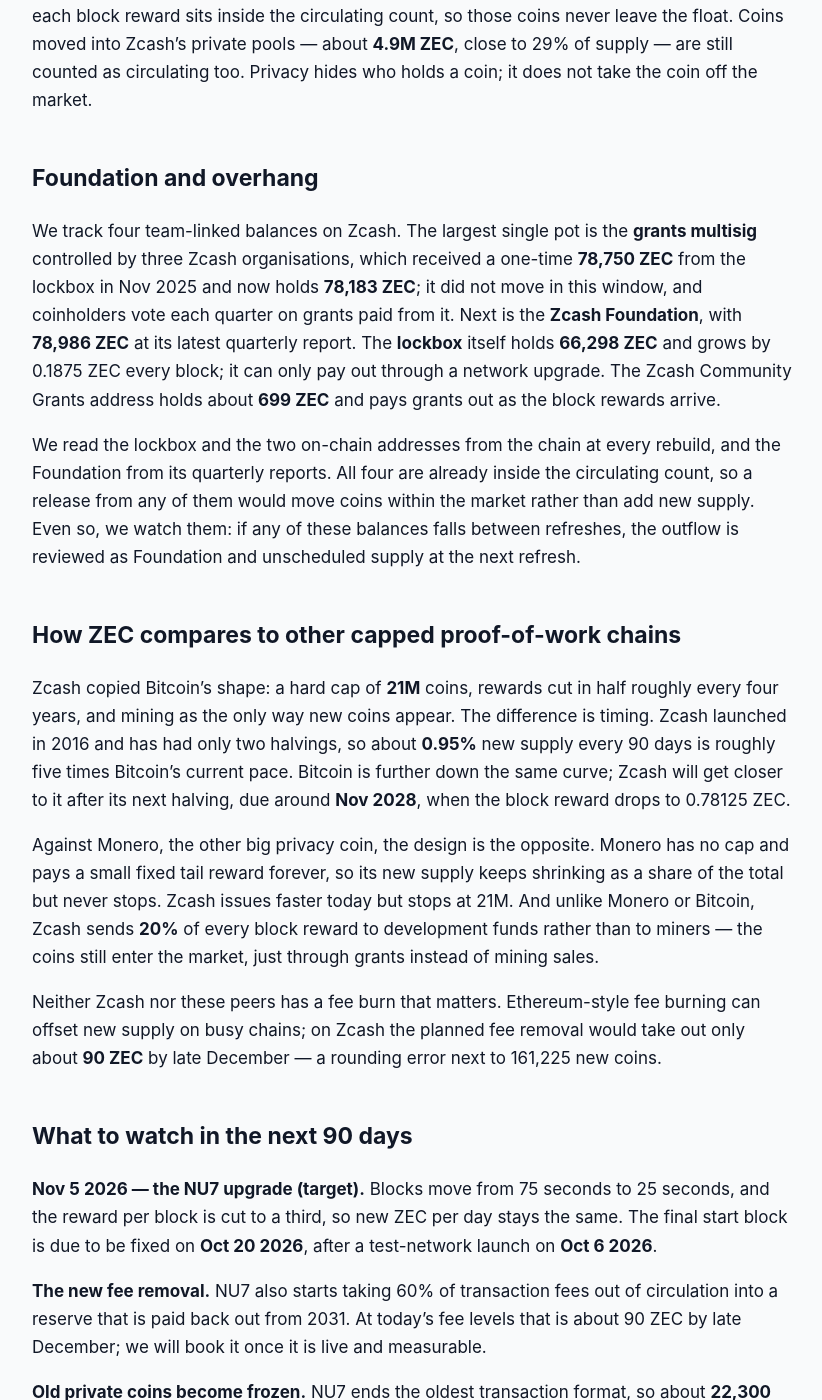
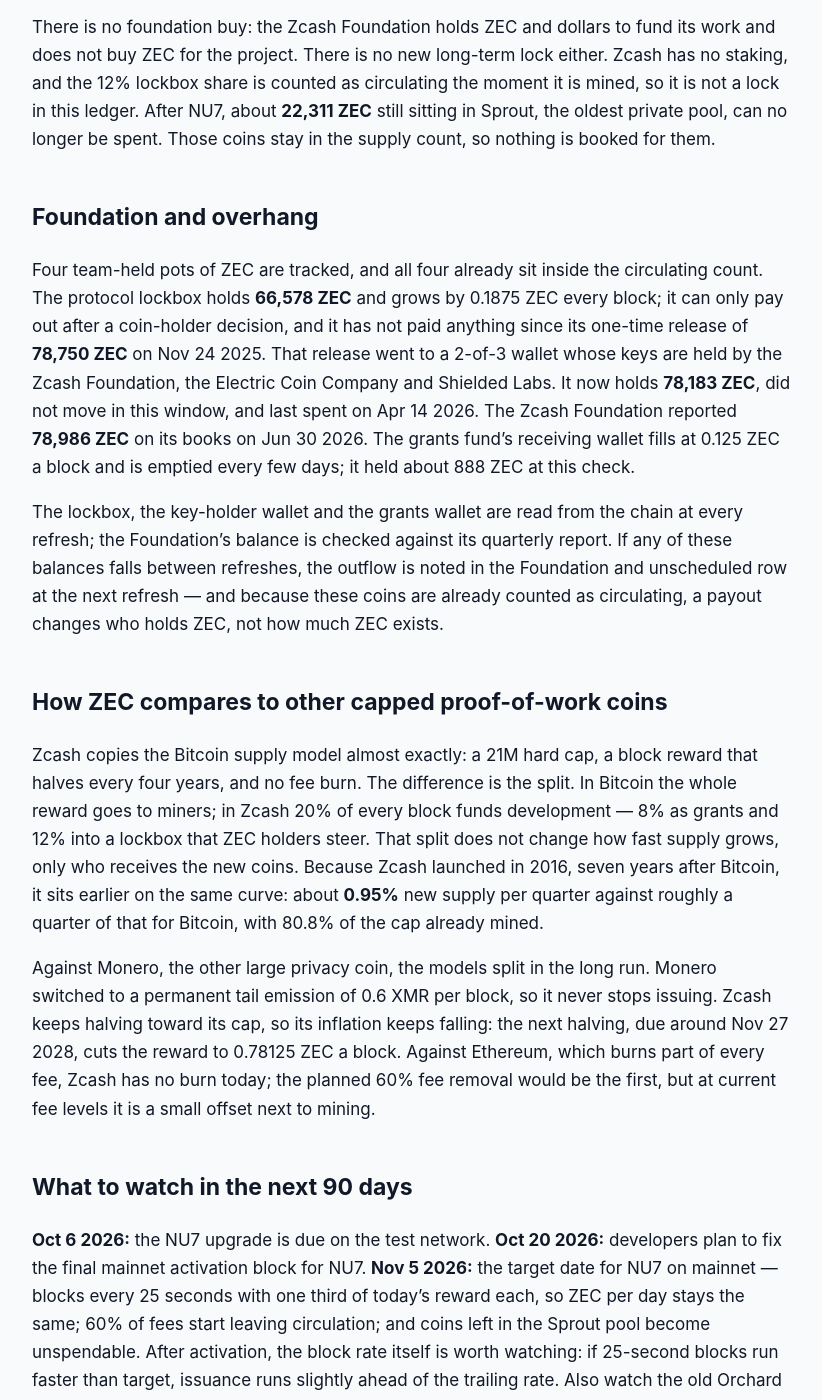
Before and after one commit to jeevansongmy-spec/mrnasdog-articles, a Jekyll site: the page built from crypto/zec-pressure-framework.md, in a window 1280 px wide and 1400 px high, scrolled down 1554 px. Shown: the whole window, without its empty margins (228-1050 px from the left). Built offline with Jekyll 4.4.1, drawn with Linux system fonts in a browser that asks for light colours; some of the changed text lies outside the part shown.

Commit message:
publish: crypto/zec-pressure-framework

```diff
--- a/crypto/zec-pressure-framework.md
+++ b/crypto/zec-pressure-framework.md
@@ -1,6 +1,6 @@
 ---
 title:         "ZEC Inflation Analysis · September 2026 · Supply growing · projected to keep growing"
-description:   "ZEC supply is growing: Zcash created 161,225 ZEC in 90 days at 1.5625 ZEC per block, with no burn or buyback, so supply rose +0.95% and should do the same next."
+description:   "ZEC supply is growing: Zcash mined 161,227 ZEC in 90 days at 1.5625 ZEC per block, with no burn or buyback, so supply rose +0.95% and should do the same next."
 canonical_url: "https://mrnasdog.com/research/zec/inflation"
 tags:          ["crypto", "zec", "zcash", "privacy"]
 published:     true
@@ -10,54 +10,44 @@ published:     true
 
 # ZEC Inflation Analysis · September 2026 · Supply growing · projected to keep growing
 
-ZEC, the coin of the Zcash privacy chain, is inflationary at a steady, known pace: every Zcash block creates **1.5625 ZEC**, and the **103,184 blocks** of the last 90 days created **161,225 ZEC**, while nothing was burned or bought back. The MrNasdog Pressure Framework reads Zcash supply up **+0.95%** over 90 days and the same for the next 90 days, against a monitor reading of **+0.97%**. The 21M ZEC cap and the next halving, due around **Nov 2028**, are what slow it down.
+Zcash (ZEC) is mildly inflationary, and all of it comes from mining. In the 90 days to Sep 30 2026 the Zcash chain created **161,227 ZEC** through its fixed block reward of 1.5625 ZEC, and nothing was burned or bought back, so supply grew **+0.95%** — the inflation monitor reads **+0.98%**. The next 90 days should look the same: the November upgrade to faster blocks keeps ZEC per day unchanged, and the 21M cap and the halving in late 2028 set the ceiling.
 
 ## The verdict, in one paragraph
 
-For the 90-day window ending **Sep 29 2026**, the Pressure Framework reads **ZEC at +0.95% net**: the sell side added **161,225 ZEC** of block rewards and the buy side removed **0 ZEC**, measured against **16.95M ZEC** in circulation. The inflation monitor, which reads the supply count day by day, shows **+0.97%** for the same period, a gap of only **0.02 percentage points** — well inside the 0.5-point band, so no warning chip is shown. Zcash’s own supply count rose by exactly the block rewards across the window, to the last decimal. The next 90 days look the same: **+0.95%**. The label that fits: **a capped proof-of-work chain still in its high-issuance years, with no burn**.
+ZEC supply grew by a net **+0.95%** over the last 90 days: **161,227 ZEC** of new supply against **0 ZEC** removed, on **16.96M ZEC** circulating. The inflation monitor measures **+0.98%** for the same window, a gap of only **0.03 percentage points**, well inside the half-point tolerance, so no data-conflict warning is shown. The Zcash block reward is paid every 75 seconds and nothing offsets it, so the reading for the next 90 days is the same **+0.95%**. Zcash is a **steady-emission proof-of-work chain with no burn**: supply grows at a known, slowly falling pace until the next halving.
 
 ## Sell pressure: where new ZEC comes from
 
-Protocol inflation is the only sell row with a number, and it is large: **161,225 ZEC** in 90 days, about **1,791 ZEC a day**. Zcash pays **1.5625 ZEC** for each mined block, and since the Nov 2025 network upgrade that reward is split three ways: **80%** to the miner (128,980 ZEC this window), **8%** to the Zcash Community Grants fund (12,898 ZEC) and **12%** to the Zcash lockbox (19,347 ZEC), the pot that coinholders now direct. The chain produced a block every **75.4 seconds** on average, slightly slower than its 75-second target, so we count the blocks that really happened rather than the target — the target would have claimed about 775 ZEC too many.
+Protocol inflation is the only live sell row, at **161,227 ZEC** in 90 days. Every Zcash block creates 1.5625 ZEC. Miners receive 80% of it, 1.25 ZEC. A community grants fund receives 8%, 0.125 ZEC. The last 12%, 0.1875 ZEC, goes into a protocol lockbox whose spending is decided by ZEC holders. The chain produced **103,185 blocks** in the window — one every 75.4 seconds, slightly slower than the 75-second target — and total supply read from chain state rose by exactly 103,185 × 1.5625 = 161,226.56 ZEC, with no remainder. Of that, miners took 128,981 ZEC, the grants fund 12,898 ZEC and the lockbox 19,347 ZEC. Every one of those coins counts as circulating from the block it is made, so the full amount is new supply. The Ironwood upgrade on Jul 28 2026 added a new private pool inside this window but changed no reward, and the supply count moved through it without a gap.
 
-Vesting unlocks are **0**, and permanently so. Zcash never sold coins to investors; its founders were paid through a founders’ reward taken from each block, which ended in Nov 2020. There is no vesting contract and no locked team bucket left to open.
-
-Foundation and unscheduled unlocks are **0**. The team-linked balances exist — they are listed in the overhang section below — but every one of them is already counted as circulating, so spending or selling them moves coins inside the market rather than adding new ones. Long-term locked or bankruptcy supply is also **0**: no estate or trustee holds ZEC for release, and the US exchange-traded fund that holds ZEC buys its coins on the open market.
+Vesting unlocks are **0**. Zcash never sold tokens with locked tranches. Its only early allocation, the founders' reward, was paid out of each block and ended in the protocol at the first halving in Nov 2020, so there is nothing left to unlock. Foundation and unscheduled unlocks are also **0**: the lockbox, the grants wallets and the Zcash Foundation's treasury all hold coins that are already counted as circulating, so a payout moves coins inside the market rather than adding new ones. Long-term locked or bankruptcy supply is **0** — there is no estate, no trustee schedule and no unwinding lock holding ZEC.
 
 ## Buy pressure: where new ZEC goes
 
-All four buy rows are **0**. There is no programmatic buyback: no contract, treasury or company program buys ZEC for the project. There is no protocol fee burn yet either. Zcash fees are tiny — about **2.8 ZEC a day** in recent weeks — and today all of them go to the miner, which is why the supply count rose by exactly the block rewards and not a coin less.
+All four buy rows are **0**. There is no programmatic buyback: no contract, treasury or foundation program takes ZEC off the market. There is no protocol fee burn today — every Zcash transaction fee goes to the miner who includes it, and the supply count rose by exactly the block reward, which proves nothing was destroyed. Fees run at only about 2 ZEC a day. The NU7 upgrade plans to remove 60% of fees from circulation, which would take out roughly 1.2 ZEC a day, too little to move the figure, and its start block is not yet fixed, so the forward column stays at zero.
 
-The Zcash Foundation reports no ZEC purchases; it pays for its work from its own reserves. And there is no new long-term lock: Zcash has no staking, and the lockbox that keeps 12% of each block reward sits inside the circulating count, so those coins never leave the float. Coins moved into Zcash’s private pools — about **4.9M ZEC**, close to 29% of supply — are still counted as circulating too. Privacy hides who holds a coin; it does not take the coin off the market.
+There is no foundation buy: the Zcash Foundation holds ZEC and dollars to fund its work and does not buy ZEC for the project. There is no new long-term lock either. Zcash has no staking, and the 12% lockbox share is counted as circulating the moment it is mined, so it is not a lock in this ledger. After NU7, about **22,311 ZEC** still sitting in Sprout, the oldest private pool, can no longer be spent. Those coins stay in the supply count, so nothing is booked for them.
 
 ## Foundation and overhang
 
-We track four team-linked balances on Zcash. The largest single pot is the **grants multisig** controlled by three Zcash organisations, which received a one-time **78,750 ZEC** from the lockbox in Nov 2025 and now holds **78,183 ZEC**; it did not move in this window, and coinholders vote each quarter on grants paid from it. Next is the **Zcash Foundation**, with **78,986 ZEC** at its latest quarterly report. The **lockbox** itself holds **66,298 ZEC** and grows by 0.1875 ZEC every block; it can only pay out through a network upgrade. The Zcash Community Grants address holds about **699 ZEC** and pays grants out as the block rewards arrive.
+Four team-held pots of ZEC are tracked, and all four already sit inside the circulating count. The protocol lockbox holds **66,578 ZEC** and grows by 0.1875 ZEC every block; it can only pay out after a coin-holder decision, and it has not paid anything since its one-time release of **78,750 ZEC** on Nov 24 2025. That release went to a 2-of-3 wallet whose keys are held by the Zcash Foundation, the Electric Coin Company and Shielded Labs. It now holds **78,183 ZEC**, did not move in this window, and last spent on Apr 14 2026. The Zcash Foundation reported **78,986 ZEC** on its books on Jun 30 2026. The grants fund's receiving wallet fills at 0.125 ZEC a block and is emptied every few days; it held about 888 ZEC at this check.
 
-We read the lockbox and the two on-chain addresses from the chain at every rebuild, and the Foundation from its quarterly reports. All four are already inside the circulating count, so a release from any of them would move coins within the market rather than add new supply. Even so, we watch them: if any of these balances falls between refreshes, the outflow is reviewed as Foundation and unscheduled supply at the next refresh.
+The lockbox, the key-holder wallet and the grants wallet are read from the chain at every refresh; the Foundation's balance is checked against its quarterly report. If any of these balances falls between refreshes, the outflow is noted in the Foundation and unscheduled row at the next refresh — and because these coins are already counted as circulating, a payout changes who holds ZEC, not how much ZEC exists.
 
-## How ZEC compares to other capped proof-of-work chains
+## How ZEC compares to other capped proof-of-work coins
 
-Zcash copied Bitcoin’s shape: a hard cap of **21M** coins, rewards cut in half roughly every four years, and mining as the only way new coins appear. The difference is timing. Zcash launched in 2016 and has had only two halvings, so about **0.95%** new supply every 90 days is roughly five times Bitcoin’s current pace. Bitcoin is further down the same curve; Zcash will get closer to it after its next halving, due around **Nov 2028**, when the block reward drops to 0.78125 ZEC.
+Zcash copies the Bitcoin supply model almost exactly: a 21M hard cap, a block reward that halves every four years, and no fee burn. The difference is the split. In Bitcoin the whole reward goes to miners; in Zcash 20% of every block funds development — 8% as grants and 12% into a lockbox that ZEC holders steer. That split does not change how fast supply grows, only who receives the new coins. Because Zcash launched in 2016, seven years after Bitcoin, it sits earlier on the same curve: about **0.95%** new supply per quarter against roughly a quarter of that for Bitcoin, with 80.8% of the cap already mined.
 
-Against Monero, the other big privacy coin, the design is the opposite. Monero has no cap and pays a small fixed tail reward forever, so its new supply keeps shrinking as a share of the total but never stops. Zcash issues faster today but stops at 21M. And unlike Monero or Bitcoin, Zcash sends **20%** of every block reward to development funds rather than to miners — the coins still enter the market, just through grants instead of mining sales.
-
-Neither Zcash nor these peers has a fee burn that matters. Ethereum-style fee burning can offset new supply on busy chains; on Zcash the planned fee removal would take out only about **90 ZEC** by late December — a rounding error next to 161,225 new coins.
+Against Monero, the other large privacy coin, the models split in the long run. Monero switched to a permanent tail emission of 0.6 XMR per block, so it never stops issuing. Zcash keeps halving toward its cap, so its inflation keeps falling: the next halving, due around Nov 27 2028, cuts the reward to 0.78125 ZEC a block. Against Ethereum, which burns part of every fee, Zcash has no burn today; the planned 60% fee removal would be the first, but at current fee levels it is a small offset next to mining.
 
 ## What to watch in the next 90 days
 
-**Nov 5 2026 — the NU7 upgrade (target).** Blocks move from 75 seconds to 25 seconds, and the reward per block is cut to a third, so new ZEC per day stays the same. The final start block is due to be fixed on **Oct 20 2026**, after a test-network launch on **Oct 6 2026**.
-
-**The new fee removal.** NU7 also starts taking 60% of transaction fees out of circulation into a reserve that is paid back out from 2031. At today’s fee levels that is about 90 ZEC by late December; we will book it once it is live and measurable.
-
-**Old private coins become frozen.** NU7 ends the oldest transaction format, so about **22,300 ZEC** still in the original 2016 private pool becomes unspendable. Those coins stay in the circulating count, so the Pressure Framework number does not change, but it is supply that can no longer trade.
-
-**Coinholder grant votes.** The third-quarter grant vote closes on **Sep 29 2026**; payouts come from the grants multisig and move coins already in the market. A new lockbox payout would need its own network upgrade, and none is scheduled.
+**Oct 6 2026:** the NU7 upgrade is due on the test network. **Oct 20 2026:** developers plan to fix the final mainnet activation block for NU7. **Nov 5 2026:** the target date for NU7 on mainnet — blocks every 25 seconds with one third of today's reward each, so ZEC per day stays the same; 60% of fees start leaving circulation; and coins left in the Sprout pool become unspendable. After activation, the block rate itself is worth watching: if 25-second blocks run faster than target, issuance runs slightly ahead of the trailing rate. Also watch the old Orchard pool, which still holds about 379,359 ZEC as holders move to Ironwood; the Ironwood turnstile makes any counterfeit coins visible as they cross. Finally, any coin-holder grant payout from the 78,183 ZEC key-holder wallet is a move inside the market, not new supply.
 
 ## Summary
 
-ZEC is inflationary on a fixed, predictable schedule: Zcash creates **1.5625 ZEC** per block, **161,225 ZEC** over the last 90 days, and nothing burns or buys any of it back, so supply grows about **+0.95%** every 90 days. The Pressure Framework and the inflation monitor agree within **0.02 percentage points**. The main risk is simply that steady flow of new coins, 80% of it to miners who usually sell to cover costs, while the team-linked pots are already counted in the market. The ceiling is hard: ZEC stops at **21M**, and the next halving, around **Nov 2028**, cuts the flow in half.
+Zcash (ZEC) is a capped proof-of-work coin whose supply grows **+0.95%** every 90 days, entirely from its 1.5625 ZEC block reward, with nothing burned or bought back to offset it. The reward is split between miners, a grants fund and a coin-holder lockbox, but every new coin counts as circulating the moment it is mined, and the team-held pots — about **66,578 ZEC** in the lockbox and **78,183 ZEC** in the key-holder wallet — are already inside that count. The main change ahead is the NU7 upgrade targeted for Nov 5 2026, which speeds up blocks without changing ZEC per day and adds a small fee removal. The hard ceiling is the 21M cap, and the next halving around Nov 27 2028 halves the rate.
 
 ---
 
-*MrNasdog Pressure Framework analysis of ZEC, Metric 1 — Inflation. Data + explanation only. Not financial advice. Checked Sep 29 2026.*
+*MrNasdog Pressure Framework analysis of ZEC, Metric 1 — Inflation. Data + explanation only. Not financial advice. Checked Sep 30 2026.*
```
